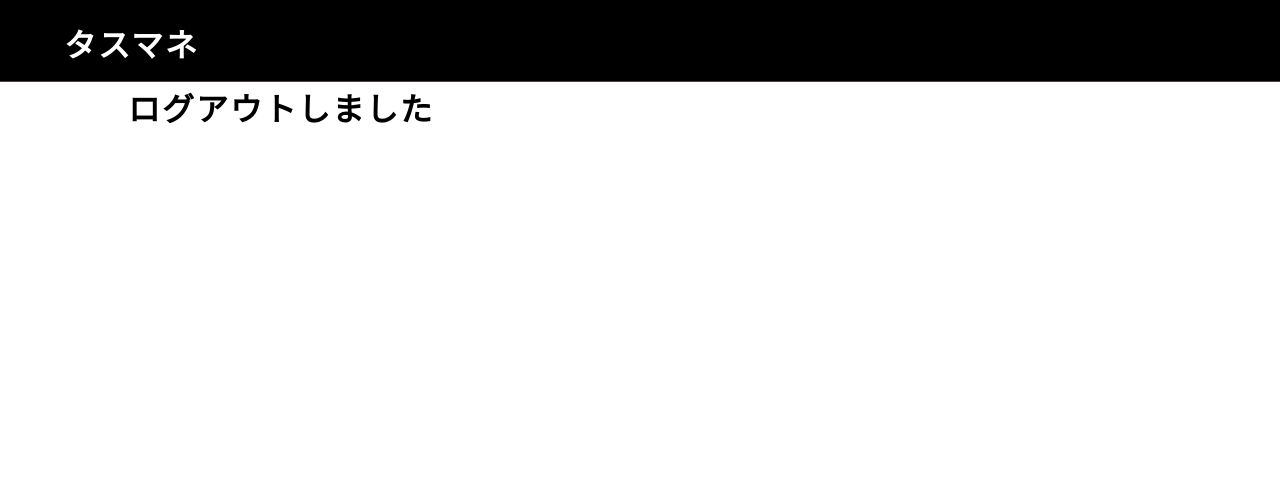
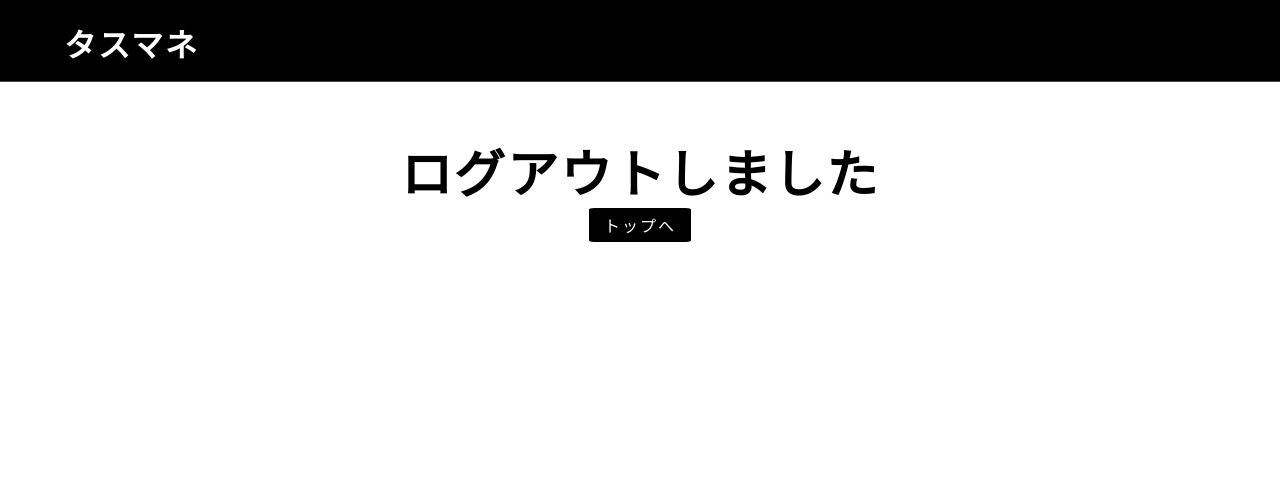
Before and after one commit to Kanata0204/task_app, a Django app: page /logout/ in a window 1280 px wide. Shown: the top 483 px of the page. Run offline with Django 3.2, Linux system fonts and the light colour scheme; style sheets or scripts are compiled from the project's sources.

Commit message:
implement logout_css

```diff
--- /dev/null
+++ b/static/css/logout.css
@@ -0,0 +1,13 @@
+#logout_main {
+  height: 400px;
+  padding-top: 50px;
+  text-align: center;
+}
+
+#logout_main h2 {
+  font-size: 4vw;
+}
+
+#logout_main #top_btn {
+  background-color: black;
+}
--- /dev/null
+++ b/static/scss/logout.scss
@@ -0,0 +1,13 @@
+#logout_main{
+    height: 400px;
+    padding-top: 50px;
+    text-align: center;
+
+    h2{
+        font-size: 4vw;
+    }
+
+    #top_btn{
+        background-color: black ;
+    }
+}
--- a/taskapp/templates/logout.html
+++ b/taskapp/templates/logout.html
@@ -1,8 +1,16 @@
 {% extends 'base.html' %}
+
+{% load static %}
+
+{% block custom_css %}
+    <link rel="stylesheet" href="{% static 'css/logout.css' %}">
+{% endblock %}
 
 {% block container %}
 
-    <h1>ログアウトしました</h1>
-    <a href="{% url 'index' %}" class="btn" id="top-btn">トップへ</a>
+    <div id="logout_main">
+        <h2>ログアウトしました</h2>
+        <a href="{% url 'index' %}" class="btn" id="top_btn">トップへ</a>
+    </div>
 
 {% endblock  %}
```
